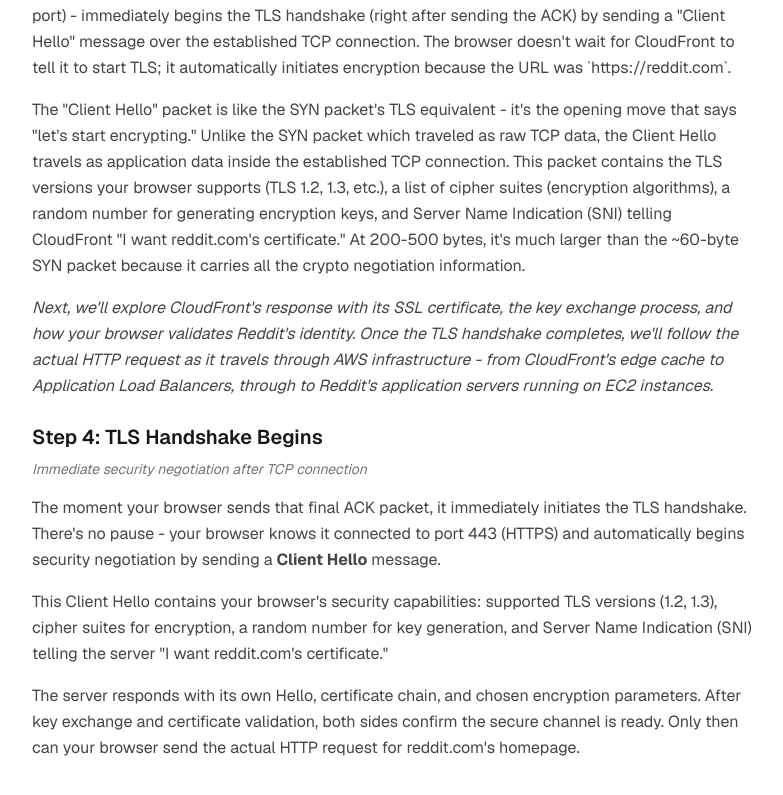
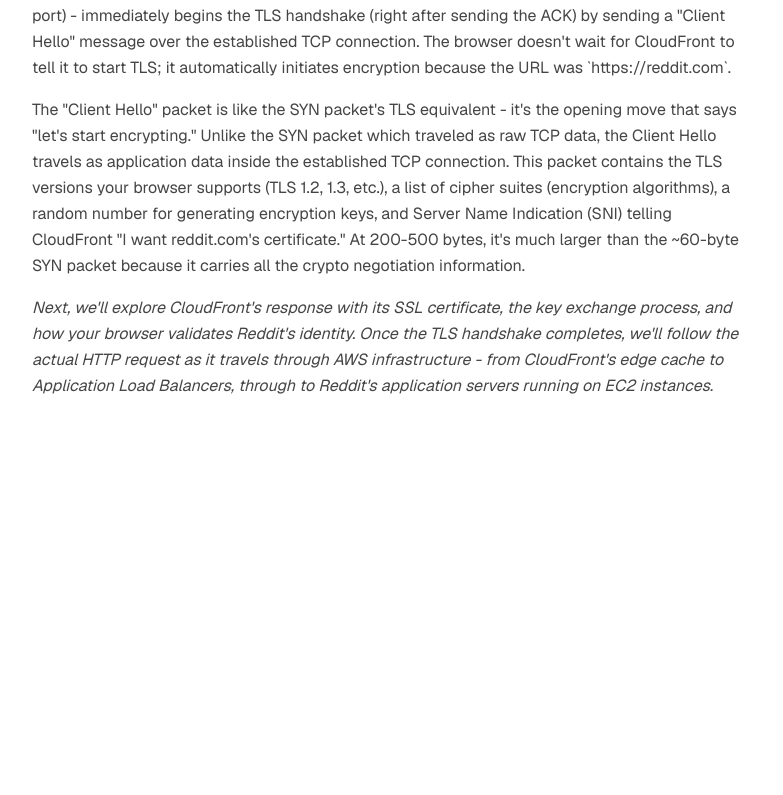
Before and after one commit to SeanPlusPlus/odyssey-of-a-url, a Next.js app: page / in a window 1280 px wide. Shown: the part 9518-10313 px from the top of the page, without its empty margins (248-1031 px from the left). After the commit the page ends 9965 px from the top, so only its background shows below. Built offline with nearby package versions, Linux system fonts and the light colour scheme.

Commit message:
fix: remove duplicate TLS handshake section
- Removed duplicate Step 4 that was incorrectly added
- Keep existing Step 5: TLS Handshake Begins with proper content
- Maintains correct step numbering sequence

```diff
--- a/components/HttpSection.tsx
+++ b/components/HttpSection.tsx
@@ -307,31 +307,6 @@
           application servers running on EC2 instances.
         </p>
       </div>
-
-      <div className="space-y-4">
-        <h3 className="text-xl font-semibold">Step 4: TLS Handshake Begins</h3>
-        <p className="text-sm italic text-foreground/60 -mt-2">
-          Immediate security negotiation after TCP connection
-        </p>
-
-        <p className="text-base leading-relaxed text-foreground/80">
-          The moment your browser sends that final ACK packet, it immediately initiates the TLS handshake.
-          There's no pause - your browser knows it connected to port 443 (HTTPS) and automatically begins
-          security negotiation by sending a <strong>Client Hello</strong> message.
-        </p>
-
-        <p className="text-base leading-relaxed text-foreground/80">
-          This Client Hello contains your browser's security capabilities: supported TLS versions
-          (1.2, 1.3), cipher suites for encryption, a random number for key generation, and
-          Server Name Indication (SNI) telling the server "I want reddit.com's certificate."
-        </p>
-
-        <p className="text-base leading-relaxed text-foreground/80">
-          The server responds with its own Hello, certificate chain, and chosen encryption parameters.
-          After key exchange and certificate validation, both sides confirm the secure channel is ready.
-          Only then can your browser send the actual HTTP request for reddit.com's homepage.
-        </p>
-      </div>
     </section>
   )
 }
```
